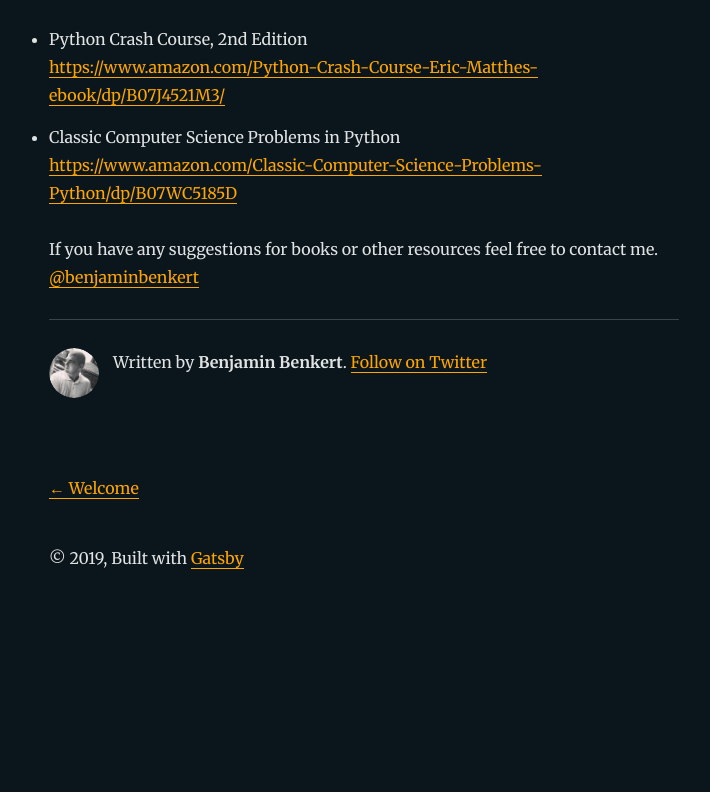
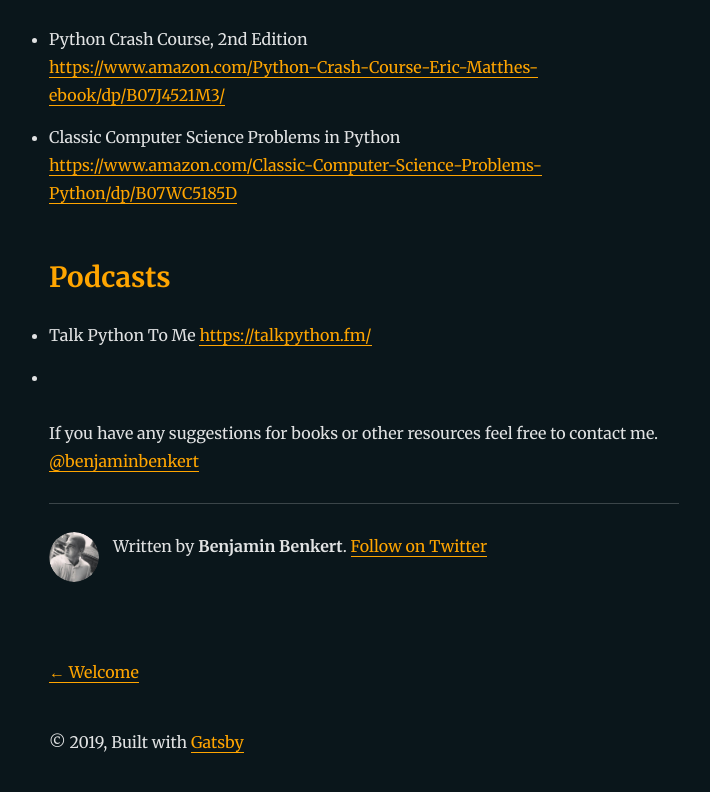
Before and after one commit to bbenkert/codemunchio, a Gatsby site: page /Python%20/ in a window 1280 px wide. Shown: the part 1457-2249 px from the top of the page, without its empty margins (276-986 px from the left). Before the commit the page ends 2071 px from the top, so only its background shows below. Built offline with nearby package versions, Linux system fonts and the light colour scheme; Gatsby itself is replaced by a stand-in of ours; some packages are replaced by stand-ins of ours.

Commit message:
List Podcasts

```diff
--- a/content/blog/Python /index.md
+++ b/content/blog/Python /index.md
@@ -29,4 +29,8 @@
 - Classic Computer Science Problems in Python<br/>
 https://www.amazon.com/Classic-Computer-Science-Problems-Python/dp/B07WC5185D
 
+## Podcasts
+- Talk Python To Me https://talkpython.fm/
+-
+
 If you have any suggestions for books or other resources feel free to contact me. <a href='https://twitter.com/benjaminbenkert'>@benjaminbenkert</a>
```
